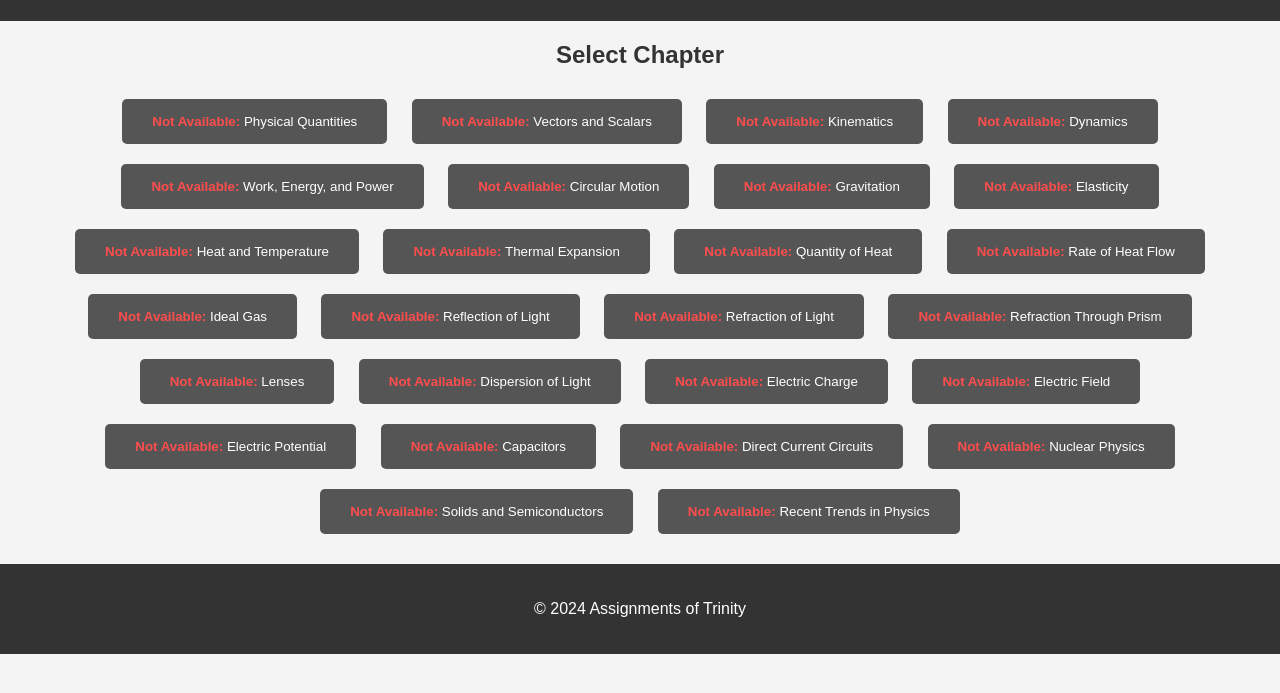
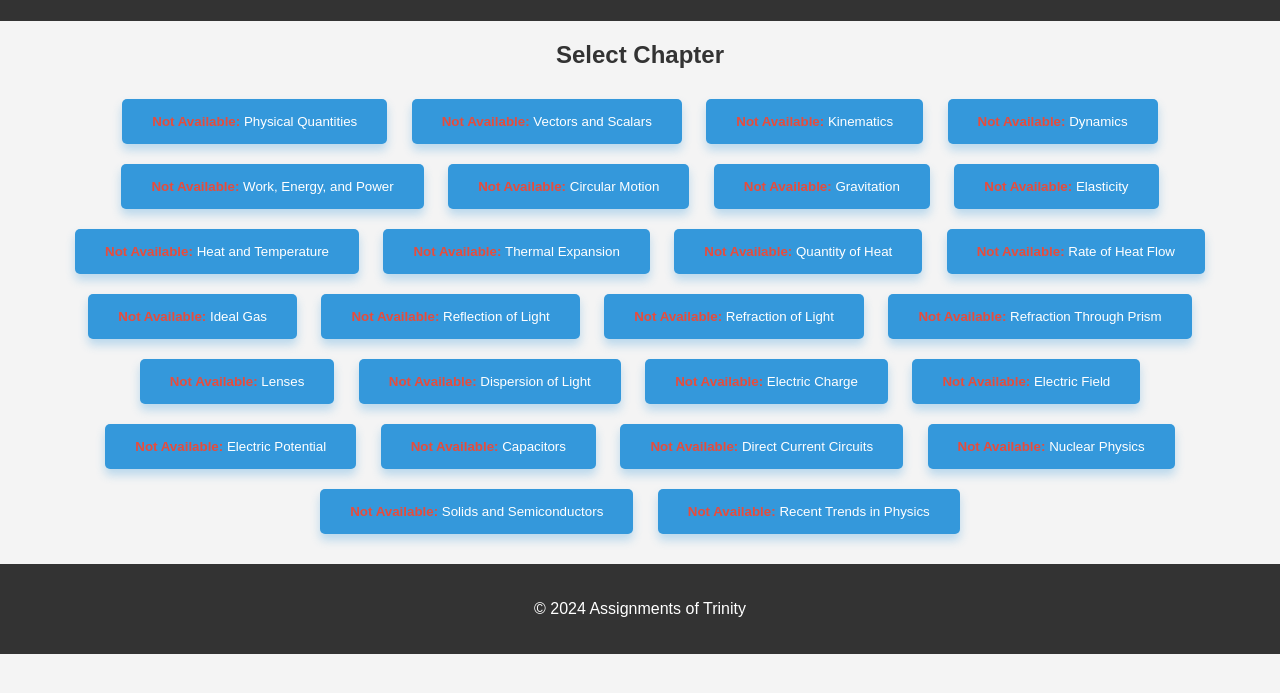
Before and after one commit to assignmentstrinity/class11, a plain HTML site: page physics.html in a window 1280 px wide. Shown: the part 99-792 px from the top of the page. Drawn offline with Linux system fonts and the light colour scheme.

Commit message:
Update styles.css

```diff
--- a/styles.css
+++ b/styles.css
@@ -22,22 +22,24 @@ section {
 button {
     margin: 10px;
     padding: 15px 30px;
-    background-color: #555; /* Darker gray button */
+    background-color: #3498db; /* Blue button */
     color: white;
     border: none;
     border-radius: 5px;
     cursor: pointer;
-    transition: background-color 0.3s, box-shadow 0.3s;
+    transition: background-color 0.3s, transform 0.3s, box-shadow 0.3s;
+    box-shadow: 0 6px 10px rgba(52, 152, 219, 0.3);
 }
 
 button:hover {
-    background-color: #777; /* Slightly lighter gray on hover */
-    box-shadow: 0 0 10px rgba(0, 0, 0, 0.2);
+    background-color: #2980b9; /* Slightly darker blue on hover */
+    transform: translateY(-2px); /* Button slightly moves up on hover */
+    box-shadow: 0 8px 15px rgba(52, 152, 219, 0.5);
 }
 
 button span.not-available {
     font-weight: bold;
-    color: #ff4d4d; /* Red for not available text */
+    color: #e74c3c; /* Red for not available text */
 }
 
 footer {
@@ -54,5 +56,5 @@ footer:hover {
 
 /* Simple transition on hover */
 button:hover, button:hover span.not-available {
-    transition: background-color 0.3s, box-shadow 0.3s;
+    transition: background-color 0.3s, transform 0.3s, box-shadow 0.3s;
 }
```
